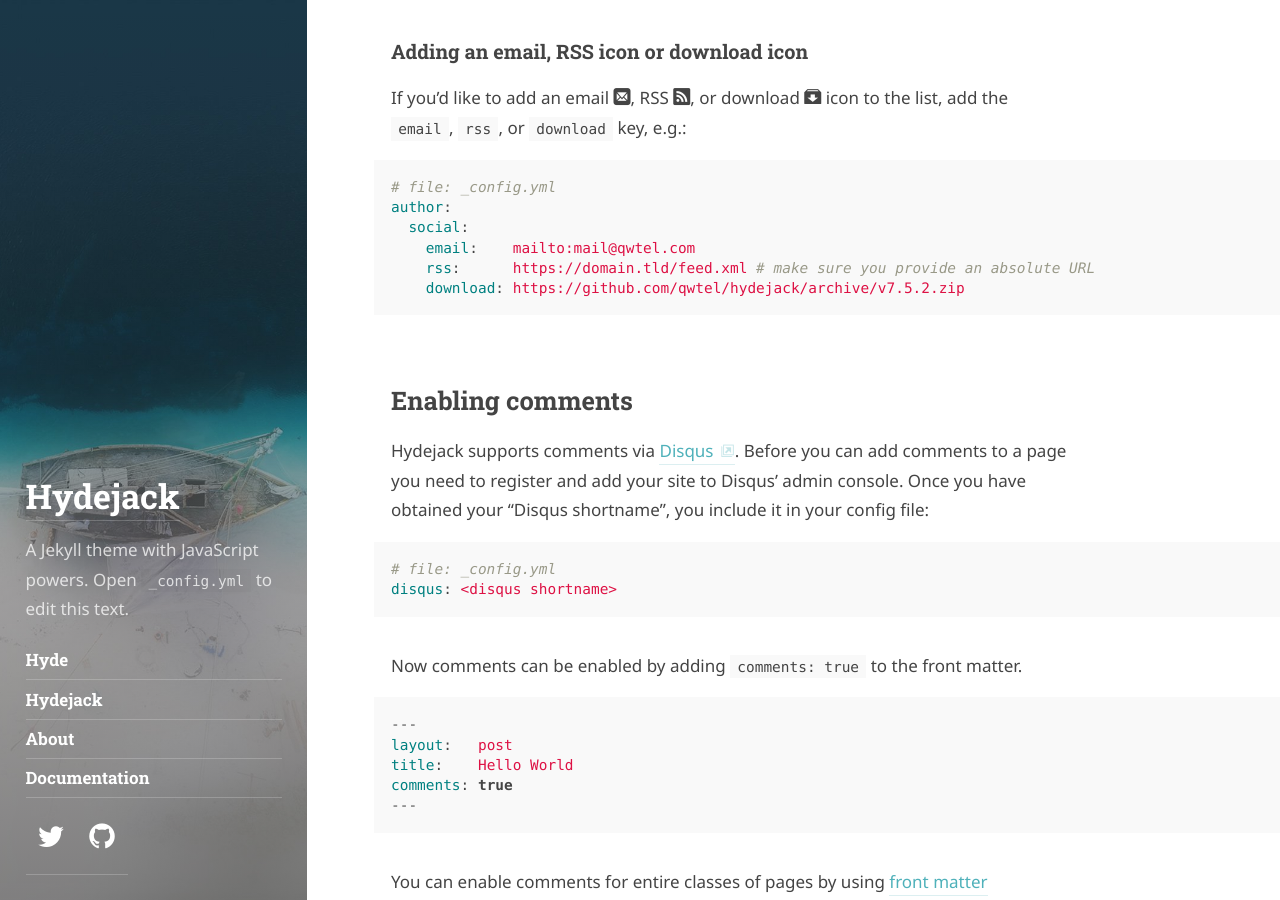
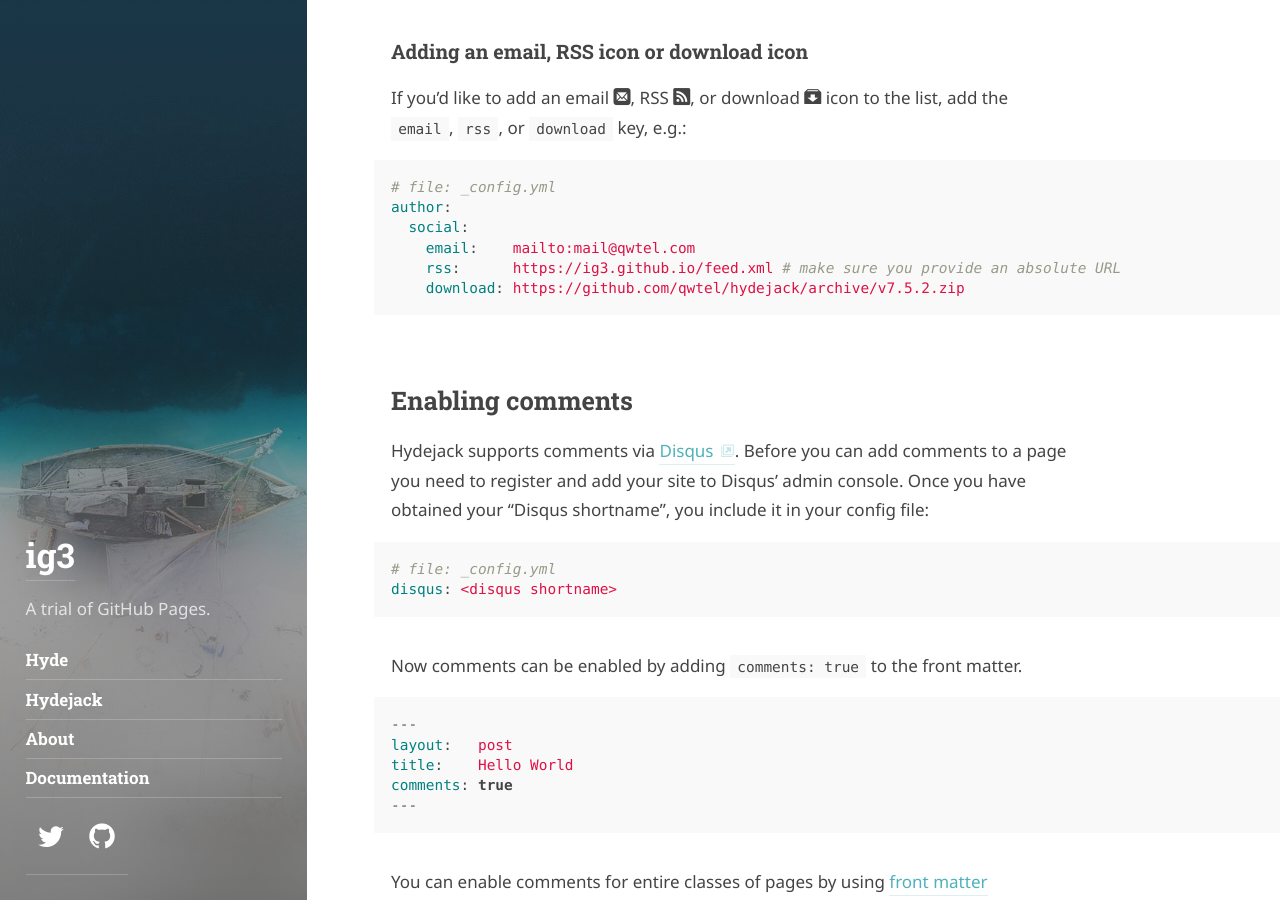
Before and after one commit to ig3/ig3.github.io, a Jekyll site: the page built from docs/7.5.2/config.md, in a window 1280 px wide and 900 px high, scrolled down 9999 px. Built offline with Jekyll 4.4.1, drawn with Linux system fonts in a browser that asks for light colours; some web fonts are replaced.

Commit message:
Update _config.yml

```diff
--- a/_config.yml
+++ b/_config.yml
@@ -4,7 +4,7 @@
 # IMPORTANT: Set the URL of your site.
 # Set to https://<username>.github.io when hosting on GitHub Pages
 # (unless you are using a custom domain).
-url:                   https://domain.tld
+url:                   https://ig3.github.io
 
 # IMPORTANT: Set The "base URL" of your site.
 #
@@ -22,22 +22,19 @@ baseurl:               ''
 lang:                  en
 
 # The title of your blog. Used in the sidebar and the browser tab.
-title:                 Hydejack
+title:                 ig3
 
 # A short description (~150 chars) of the page used for the meta description tag.
 # Can use markdown, but no more than one paragraph (enforced by `>`)
 description:           >
-  A Jekyll theme with JavaScript powers. "Best Theme by a Mile".
-  Combines the best of static sites and modern web apps.
-  Open `_config.yml` to edit this text.
+  A trial of GitHub Pages by ig3.
 
 # A shorter description for the sidebar.
 tagline:               >
-  A Jekyll theme with JavaScript powers.
-  Open `_config.yml` to edit this text.
+  A trial of GitHub Pages.
 
 # A list of keywords for your blog
-keywords:              []
+keywords:              [ig3 test]
 
 # Used by jekyll-seo-tag...
 logo:                  /assets/icons/icon.png
@@ -45,7 +42,7 @@ logo:                  /assets/icons/icon.png
 # This should be the same author as first entry in `_data/authors.yml`.
 # Duplication is necessary due to the `jekyll-feed`, `jekyll-seo-tag` plugin.
 author:
-  name:                <firstname> <lastname>
+  name:                Ian Goodacre
   email:               <mail@domain.tld>
   # Used by `jekyll-seo-tag`:
   # twitter:             <username>
```
